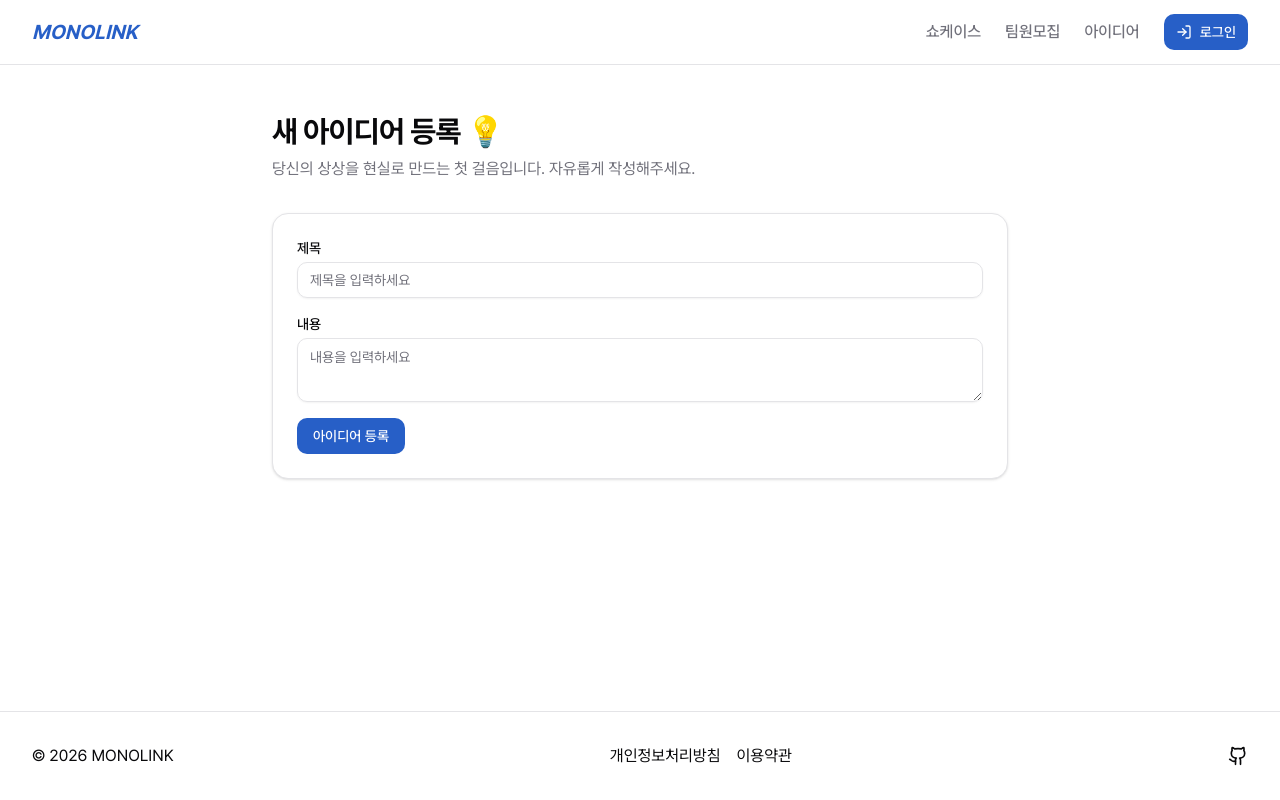
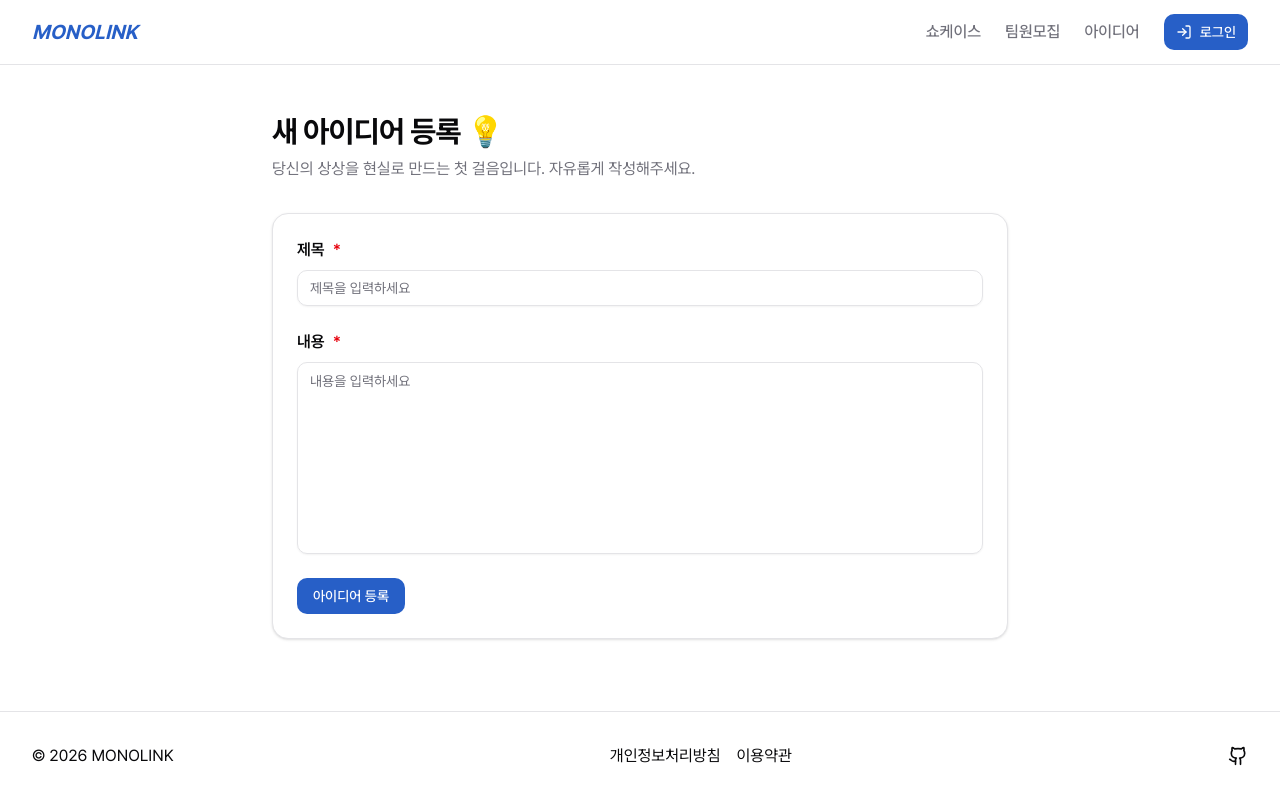
Before and after one commit to justhighway/dev-match, a Next.js app: page /ideas/new in a window 1280 px wide. Built offline with nearby package versions, Linux system fonts and the light colour scheme; no server answers.

Commit message:
refactor: 배럴 파일 제거 및 import 경로 직접화

```diff
--- a/src/features/auth/actions/index.ts
+++ /dev/null
@@ -1,3 +0,0 @@
-export * from './sign-in-with-github';
-export * from './sign-in-with-google';
-export * from './sign-in-with-kakao';
--- a/src/features/ideas/actions/create-idea.ts
+++ b/src/features/ideas/actions/create-idea.ts
@@ -1,64 +1,57 @@
 'use server';
 
-import { createIdea } from '../services';
-import { createIdeaSchema } from '../schemas';
+import { revalidatePath } from 'next/cache';
 import { redirect } from 'next/navigation';
-import { revalidatePath } from 'next/cache';
 import { z } from 'zod';
 
-// CreateIdeaActionState 타입 정의
-export type CreateIdeaActionState = {
-  success: boolean;
-  message?: string | null;
-  errors?: {
-    [key: string]: string[] | undefined;
-  };
-};
+import type { ActionState } from '@/shared/types/action-state';
+import { createClient } from '@/shared/supabase/server';
+
+import { createIdeaSchema } from '../schemas/create-idea';
+import { createIdea } from '../services/create-idea';
 
 export async function createIdeaAction(
-  prevState: CreateIdeaActionState,
+  prevState: ActionState,
   formData: FormData,
-): Promise<CreateIdeaActionState> {
-  // FormData에서 값 가져오기
+): Promise<ActionState> {
+  const supabase = await createClient();
+  const {
+    data: { user },
+  } = await supabase.auth.getUser();
+
+  if (!user) {
+    return { success: false, message: '로그인이 필요합니다.' };
+  }
+
   const rawData = {
     title: formData.get('title')?.toString() ?? '',
     content: formData.get('content')?.toString() ?? '',
   };
 
-  // Zod 최신 safeParse
   const parsed = createIdeaSchema.safeParse(rawData);
 
   if (!parsed.success) {
-    // Zod v4: flattenError() 권장
-    const flattened = z.flattenError(parsed.error);
-
     return {
       success: false,
       message: '입력값에 오류가 있습니다.',
-      errors: flattened.fieldErrors, // 각 필드별 오류 배열
+      errors: z.flattenError(parsed.error).fieldErrors,
     };
   }
-
-  // (임시 하드코딩 ID – 최종적으로 auth 시스템과 연동 고려)
-  const TEST_USER_ID = 'b466d3a8-4444-4444-4444-444444444444';
 
   try {
     await createIdea({
       title: parsed.data.title,
       content: parsed.data.content,
-      authorId: TEST_USER_ID,
+      authorId: user.id,
     });
-  } catch (error) {
-    console.error('Create Idea Error:', error);
+  } catch {
     return {
       success: false,
-      message: '서버 오류가 발생했습니다. 잠시 후 다시 시도해주세요.',
+      message:
+        '아이디어 등록 중 오류가 발생했습니다. 잠시 후 다시 시도해주세요.',
     };
   }
 
-  // ISR / 캐시 재검증
   revalidatePath('/ideas');
-
-  // 성공 시 redirect
   redirect('/ideas');
 }
--- a/src/features/ideas/actions/index.ts
+++ /dev/null
@@ -1 +0,0 @@
-export * from './create-idea';
--- a/src/features/ideas/components/idea-card.tsx
+++ b/src/features/ideas/components/idea-card.tsx
@@ -20,7 +20,6 @@ export default function IdeaCard({ idea }: IdeaCardProps) {
   return (
     <PostCard
       variant="idea"
-      id={idea.id}
       href={`/ideas/${idea.id}`}
       title={idea.title}
       summary={idea.content}
--- a/src/features/ideas/components/idea-form.tsx
+++ b/src/features/ideas/components/idea-form.tsx
@@ -1,66 +1,122 @@
 'use client';
 
-import { CreateIdeaActionState, createIdeaAction } from '../actions';
-import { CreateIdeaInput, createIdeaSchema } from '../schemas';
+import { zodResolver } from '@hookform/resolvers/zod';
+import { useActionState, useEffect } from 'react';
+import { useForm } from 'react-hook-form';
 
+import type { ActionState } from '@/shared/types/action-state';
 import { Button } from '@/shared/components/ui/button';
+import {
+  Form,
+  FormControl,
+  FormField,
+  FormItem,
+  FormLabel,
+  FormMessage,
+} from '@/shared/components/ui/form';
 import { Input } from '@/shared/components/ui/input';
 import { Textarea } from '@/shared/components/ui/textarea';
-import { useActionState } from 'react';
-import { useForm } from 'react-hook-form';
-import { zodResolver } from '@hookform/resolvers/zod';
 
-const initialState: CreateIdeaActionState = {
+import { createIdeaAction } from '../actions/create-idea';
+import { type CreateIdeaInput, createIdeaSchema } from '../schemas/create-idea';
+
+const initialState: ActionState = {
   success: false,
   message: null,
   errors: {},
 };
 
 export default function IdeaForm() {
-  const [state, formAction, isPending] = useActionState(
+  const [actionState, formAction, isPending] = useActionState(
     createIdeaAction,
     initialState,
   );
 
   const form = useForm<CreateIdeaInput>({
     resolver: zodResolver(createIdeaSchema),
+    mode: 'onBlur',
+    reValidateMode: 'onChange',
     defaultValues: {
       title: '',
       content: '',
     },
   });
 
+  useEffect(() => {
+    if (actionState.success || !actionState.errors) return;
+
+    (
+      Object.entries(actionState.errors) as [
+        keyof CreateIdeaInput,
+        string[] | undefined,
+      ][]
+    ).forEach(([fieldName, errorMessages]) => {
+      if (errorMessages?.[0]) {
+        form.setError(fieldName, { type: 'server', message: errorMessages[0] });
+      }
+    });
+  }, [actionState, form]);
+
   return (
-    <form action={formAction} className="space-y-4">
-      {state.message && !state.success && (
-        <div className="text-sm font-medium text-red-500">
-          ⚠️ {state.message}
-        </div>
+    <Form {...form}>
+      <form action={formAction} className="space-y-6">
+        {actionState.message && !actionState.success && (
+          <p role="alert" className="text-destructive text-sm">
+            {actionState.message}
+          </p>
         )}
 
-      <div>
-        <label className="mb-1 block text-sm font-medium">제목</label>
-        <Input {...form.register('title')} placeholder="제목을 입력하세요" />
-        {/* 클라이언트 에러(RHF) 또는 서버 에러(Action) 표시 */}
-        <p className="mt-1 text-xs text-red-500">
-          {form.formState.errors.title?.message || state.errors?.title?.[0]}
-        </p>
-      </div>
+        <FormField
+          control={form.control}
+          name="title"
+          render={({ field }) => (
+            <FormItem>
+              <FormLabel
+                htmlFor="title-input"
+                className="text-base font-semibold"
+              >
+                제목 <span className="text-destructive">*</span>
+              </FormLabel>
+              <FormControl>
+                <Input
+                  id="title-input"
+                  placeholder="제목을 입력하세요"
+                  {...field}
+                />
+              </FormControl>
+              <FormMessage />
+            </FormItem>
+          )}
+        />
 
-      <div>
-        <label className="mb-1 block text-sm font-medium">내용</label>
+        <FormField
+          control={form.control}
+          name="content"
+          render={({ field }) => (
+            <FormItem>
+              <FormLabel
+                htmlFor="content-textarea"
+                className="text-base font-semibold"
+              >
+                내용 <span className="text-destructive">*</span>
+              </FormLabel>
+              <FormControl>
                 <Textarea
-          {...form.register('content')}
+                  id="content-textarea"
                   placeholder="내용을 입력하세요"
+                  className="min-h-48 resize-none"
+                  {...field}
                 />
-        <p className="mt-1 text-xs text-red-500">
-          {form.formState.errors.content?.message || state.errors?.content?.[0]}
-        </p>
-      </div>
+              </FormControl>
+              <FormMessage />
+            </FormItem>
+          )}
+        />
 
         <Button type="submit" disabled={isPending}>
           {isPending ? '등록 중...' : '아이디어 등록'}
         </Button>
       </form>
+    </Form>
   );
 }
--- a/src/features/ideas/components/index.ts
+++ /dev/null
@@ -1,2 +0,0 @@
-export * from './idea-card';
-export * from './idea-form';
--- a/src/features/ideas/schemas/index.ts
+++ /dev/null
@@ -1 +0,0 @@
-export * from './create-idea';
--- a/src/features/ideas/services/index.ts
+++ /dev/null
@@ -1,4 +0,0 @@
-export * from './create-idea';
-export * from './get-idea';
-export * from './get-ideas';
-export * from './types';
--- a/src/features/ideas/services/types.ts
+++ /dev/null
@@ -1,5 +0,0 @@
-export type CreateIdeaDto = {
-  title: string;
-  content: string;
-  authorId: string;
-};
```
Also changed, not shown: src/features/auth/components/social-login-button.tsx (+3 -5 lines), src/features/ideas/services/create-idea.ts (+6 -1 lines). Lines whose indentation alone changed are shown as unchanged.
